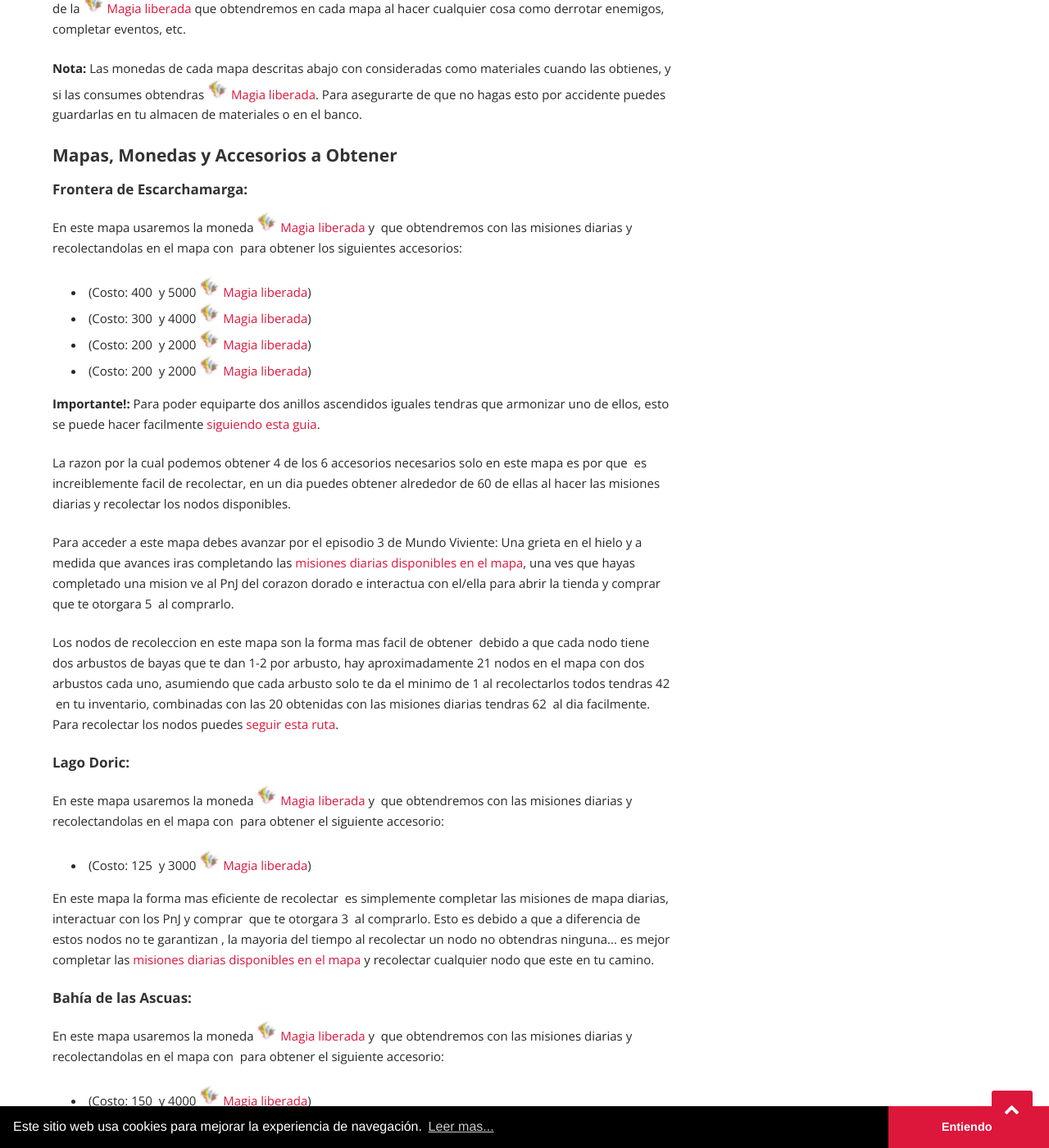
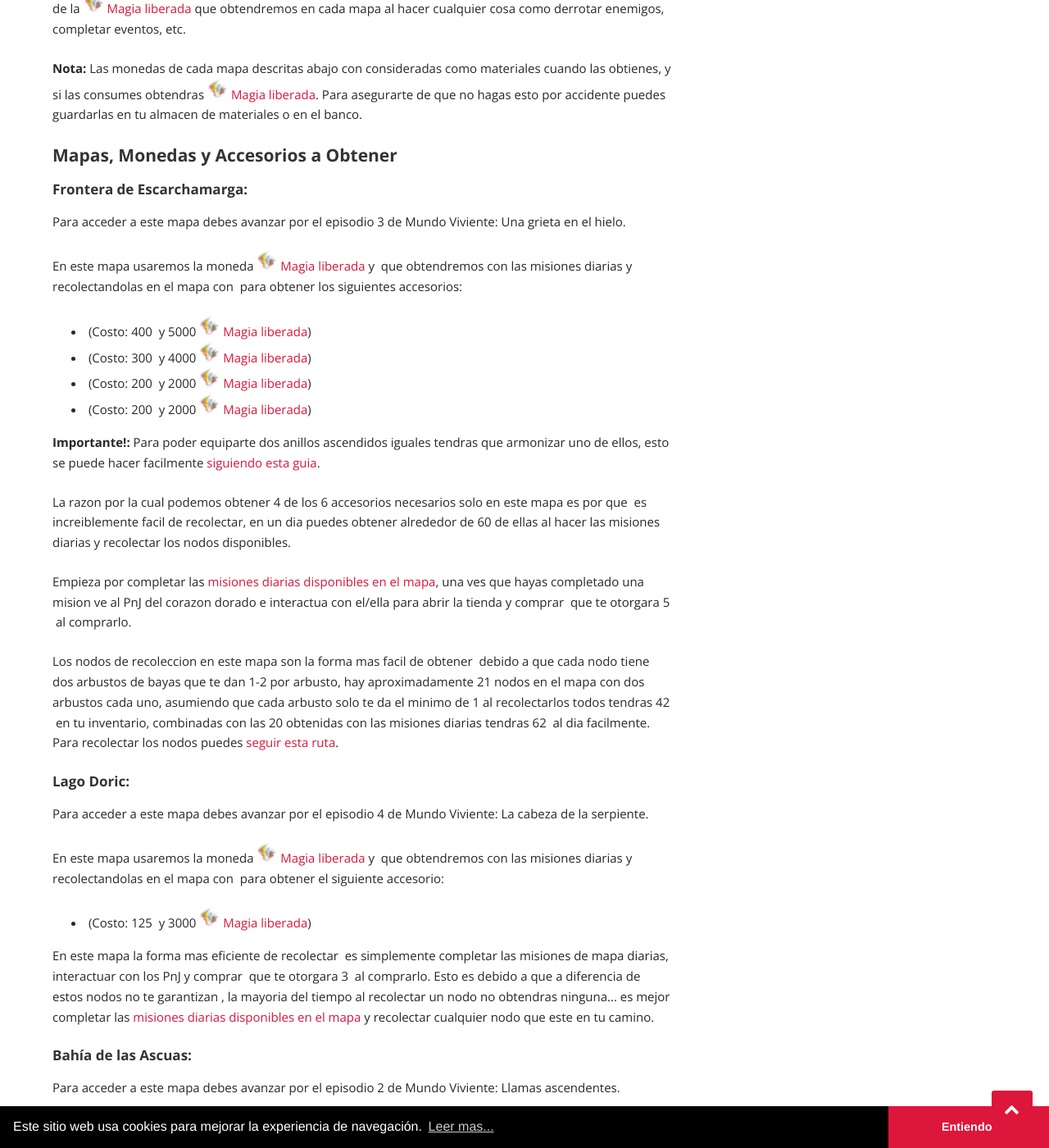
Before and after one commit to ACast59/GW2Guias, a Jekyll site: the page built from _posts/2018-09-04-obtener-accesorios-ascendidos-facilmente.md, in a window 1280 px wide and 1400 px high, scrolled down 1364 px. Shown: the whole window at 82% size. Built offline with Jekyll 4.4.1, drawn with Linux system fonts in a browser that asks for light colours; a script that is not in the unit is left out; comment, search, counter and statistics services are not loaded.

Commit message:
Update 2018-09-04-obtener-accesorios-ascendidos-facilmente.md

```diff
--- a/_posts/2018-09-04-obtener-accesorios-ascendidos-facilmente.md
+++ b/_posts/2018-09-04-obtener-accesorios-ascendidos-facilmente.md
@@ -19,6 +19,8 @@ tags:       [Mundo Abierto, Objetos Ascendidos]
 <h3>Mapas, Monedas y Accesorios a Obtener</h3>
 
 <h4>Frontera de Escarchamarga:</h4>
+
+<p>Para acceder a este mapa debes avanzar por el episodio 3 de Mundo Viviente: Una grieta en el hielo.</p>
 
 <p>En este mapa usaremos la moneda <a href="https://wiki-es.guildwars2.com/wiki/Magia_liberada" title="Magia liberada" class="embed-link"><img alt="Magia liberada" src="https://gw2guias.com/assets/img/20px-Magia_liberada.png" width="25" height="25" /></a> <a href="https://wiki-es.guildwars2.com/wiki/Magia_liberada" title="gw2:Magia liberada">Magia liberada</a> y <span class="embed-link"><span data-armory-embed="items" data-armory-ids="79899" data-armory-inline-text="wiki" data-armory-size="24"></span></span> que obtendremos con las misiones diarias y recolectandolas en el mapa con <span class="embed-link"><span data-armory-embed="items" data-armory-ids="22997" data-armory-inline-text="wiki" data-armory-size="24"></span></span> para obtener los siguientes accesorios:</p>
 
@@ -48,11 +50,13 @@ tags:       [Mundo Abierto, Objetos Ascendidos]
 
 <p>La razon por la cual podemos obtener 4 de los 6 accesorios necesarios solo en este mapa es por que <span class="embed-link"><span data-armory-embed="items" data-armory-ids="79899" data-armory-inline-text="wiki" data-armory-size="24"></span></span> es increiblemente facil de recolectar, en un dia puedes obtener alrededor de 60 de ellas al hacer las misiones diarias y recolectar los nodos disponibles.</p>
 
-<p>Para acceder a este mapa debes avanzar por el episodio 3 de Mundo Viviente: Una grieta en el hielo y a medida que avances iras completando las <a href="http://gw2maps.ch/?mapId=4762" rel="nofollow">misiones diarias disponibles en el mapa</a>, una ves que hayas completado una mision ve al PnJ del corazon dorado e interactua con el/ella para abrir la tienda y comprar <span class="embed-link"><span data-armory-embed="items" data-armory-ids="79750" data-armory-inline-text="wiki" data-armory-size="24"></span></span> que te otorgara 5 <span class="embed-link"><span data-armory-embed="items" data-armory-ids="79899" data-armory-inline-text="wiki" data-armory-size="24"></span></span> al comprarlo.</p>
+<p>Empieza por completar las <a href="http://gw2maps.ch/?mapId=4762" rel="nofollow">misiones diarias disponibles en el mapa</a>, una ves que hayas completado una mision ve al PnJ del corazon dorado e interactua con el/ella para abrir la tienda y comprar <span class="embed-link"><span data-armory-embed="items" data-armory-ids="79750" data-armory-inline-text="wiki" data-armory-size="24"></span></span> que te otorgara 5 <span class="embed-link"><span data-armory-embed="items" data-armory-ids="79899" data-armory-inline-text="wiki" data-armory-size="24"></span></span> al comprarlo.</p>
 
 <p>Los nodos de recoleccion en este mapa son la forma mas facil de obtener <span class="embed-link"><span data-armory-embed="items" data-armory-ids="79899" data-armory-inline-text="wiki" data-armory-size="24"></span></span> debido a que cada nodo tiene dos arbustos de bayas que te dan 1-2 por arbusto, hay aproximadamente 21 nodos en el mapa con dos arbustos cada uno, asumiendo que cada arbusto solo te da el minimo de 1 al recolectarlos todos tendras 42 <span class="embed-link"><span data-armory-embed="items" data-armory-ids="79899" data-armory-inline-text="wiki" data-armory-size="24"></span></span> en tu inventario, combinadas con las 20 obtenidas con las misiones diarias tendras 62 <span class="embed-link"><span data-armory-embed="items" data-armory-ids="79899" data-armory-inline-text="wiki" data-armory-size="24"></span></span> al dia facilmente. Para recolectar los nodos puedes <a href="http://gw2maps.ch/?mapId=4764" rel="nofollow">seguir esta ruta</a>.</p>
 
 <h4>Lago Doric:</h4>
+
+<p>Para acceder a este mapa debes avanzar por el episodio 4 de Mundo Viviente: La cabeza de la serpiente.</p>
 
 <p>En este mapa usaremos la moneda <a href="https://wiki-es.guildwars2.com/wiki/Magia_liberada" title="Magia liberada" class="embed-link"><img alt="Magia liberada" src="https://gw2guias.com/assets/img/20px-Magia_liberada.png" width="25" height="25" /></a> <a href="https://wiki-es.guildwars2.com/wiki/Magia_liberada" title="gw2:Magia liberada">Magia liberada</a> y <span class="embed-link"><span data-armory-embed="items" data-armory-ids="80332" data-armory-inline-text="wiki" data-armory-size="24"></span></span> que obtendremos con las misiones diarias y recolectandolas en el mapa con <span class="embed-link"><span data-armory-embed="items" data-armory-ids="23001" data-armory-inline-text="wiki" data-armory-size="24"></span></span> para obtener el siguiente accesorio:</p>
 
@@ -66,6 +70,8 @@ tags:       [Mundo Abierto, Objetos Ascendidos]
 <p>En este mapa la forma mas eficiente de recolectar <span class="embed-link"><span data-armory-embed="items" data-armory-ids="80332" data-armory-inline-text="wiki" data-armory-size="24"></span></span> es simplemente completar las misiones de mapa diarias, interactuar con los PnJ y comprar <span class="embed-link"><span data-armory-embed="items" data-armory-ids="80679" data-armory-inline-text="wiki" data-armory-size="24"></span></span> que te otorgara 3 <span class="embed-link"><span data-armory-embed="items" data-armory-ids="80332" data-armory-inline-text="wiki" data-armory-size="24"></span></span> al comprarlo. Esto es debido a que a diferencia de <span class="embed-link"><span data-armory-embed="items" data-armory-ids="79899" data-armory-inline-text="wiki" data-armory-size="24"></span></span> estos nodos no te garantizan <span class="embed-link"><span data-armory-embed="items" data-armory-ids="80332" data-armory-inline-text="wiki" data-armory-size="24"></span></span>, la mayoria del tiempo al recolectar un nodo no obtendras ninguna... es mejor completar las <a href="http://gw2maps.ch/?mapId=4765" rel="nofollow">misiones diarias disponibles en el mapa</a> y recolectar cualquier nodo que este en tu camino.</p>
 
 <h4>Bahía de las Ascuas:</h4>
+
+<p>Para acceder a este mapa debes avanzar por el episodio 2 de Mundo Viviente: Llamas ascendentes.</p>
 
 <p>En este mapa usaremos la moneda <a href="https://wiki-es.guildwars2.com/wiki/Magia_liberada" title="Magia liberada" class="embed-link"><img alt="Magia liberada" src="https://gw2guias.com/assets/img/20px-Magia_liberada.png" width="25" height="25" /></a> <a href="https://wiki-es.guildwars2.com/wiki/Magia_liberada" title="gw2:Magia liberada">Magia liberada</a> y <span class="embed-link"><span data-armory-embed="items" data-armory-ids="79469" data-armory-inline-text="wiki" data-armory-size="24"></span></span> que obtendremos con las misiones diarias y recolectandolas en el mapa con <span class="embed-link"><span data-armory-embed="items" data-armory-ids="23000" data-armory-inline-text="wiki" data-armory-size="24"></span></span> para obtener el siguiente accesorio:</p>
 
```
